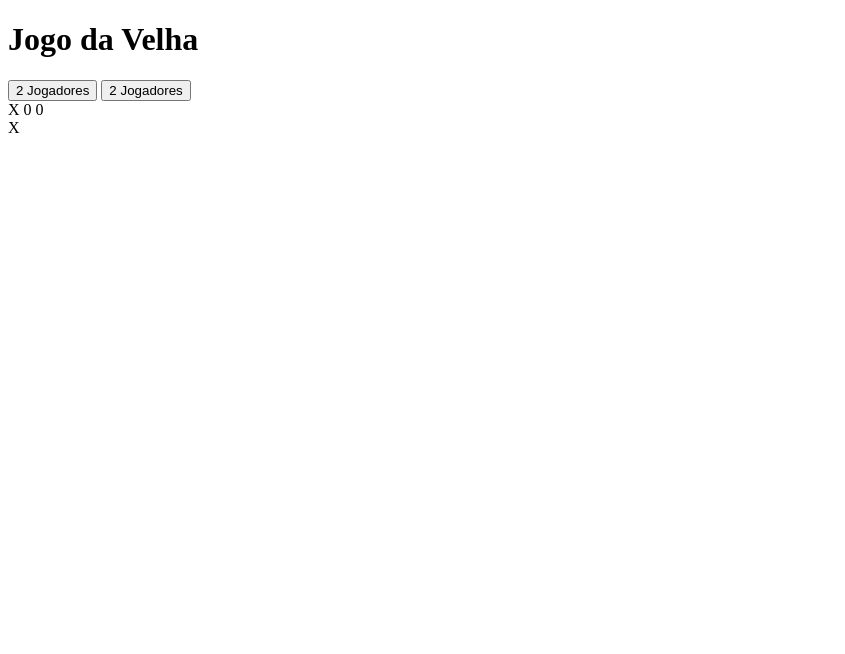
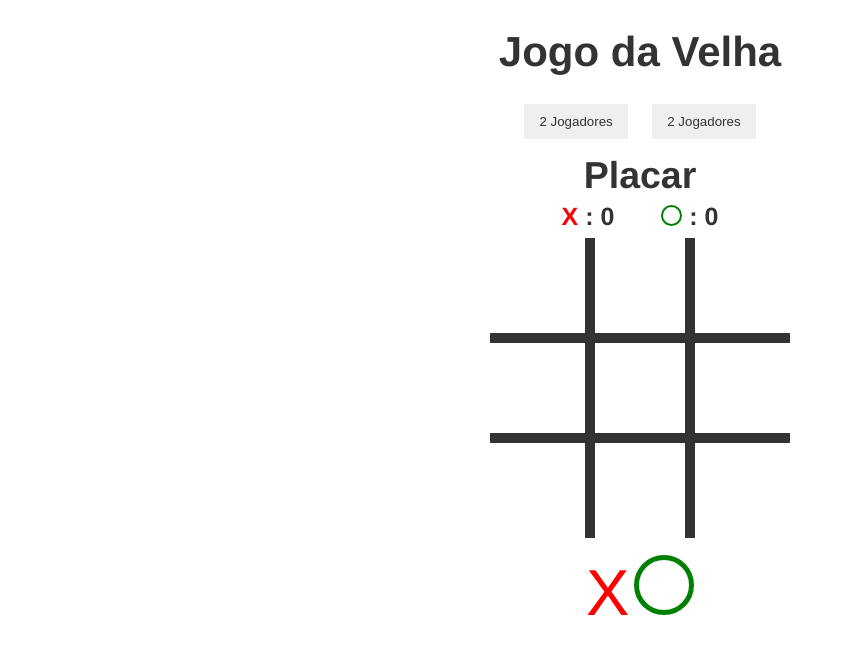
Before and after one commit to dev-wsantos/javascript-jogo-da-velha, a plain HTML site: page index.html in a window 1280 px wide. Shown: the whole page, without its empty margins (0-845 px from the left). Drawn offline with Linux system fonts and the light colour scheme.

Commit message:
css finalizado

```diff
--- a/css/style.css
+++ b/css/style.css
@@ -0,0 +1,132 @@
+
+* {
+  color: #333;
+}
+
+body {
+  text-align: center;
+  font-family: Helvetica, sans-serif;
+}
+
+h1 {
+  font-size: 42px;
+}
+
+/* buttons */
+
+#buttons-container button {
+  border: none;
+  padding: 10px 15px;
+  margin: 0 10px;
+  font-weight: 500;
+}
+#container {
+  display: flex;
+  width: 300px;
+  margin-top: 17px;
+  flex-direction: row;
+  flex-wrap: wrap;
+  position: relative;
+  margin-left: auto;
+  margin-right: auto;
+}
+.box {
+  height: 100px;
+  border: 5px solid #333;
+  box-sizing: border-box;
+  flex: 1 1 33%;
+}
+
+#block-1 {
+  border-top: none;
+  border-left: none;
+}
+#block-2 {
+  border-top: none;
+}
+#block-3 {
+  border-top: none;
+  border-right: none;
+}
+#block-4 {
+  border-left: none;
+}
+#block-6 {
+  border-right: none;
+}
+#block-7 {
+  border-left: none;
+  border-bottom: none;
+}
+#block-8 {
+  border-bottom: none;
+}
+#block-9 {
+  border-bottom: none;
+  border-right: none;
+}
+
+.x {
+  font-size: 65px;
+  color: red;
+  line-height: 100px;
+  display: inline-block;
+}
+.o {
+  width: 50px;
+  height: 50px;
+  border: 5px solid green;
+  border-radius: 50%;
+  display: inline-block;
+  margin-top: 17px;
+}
+
+/*.hide {
+  display: none; !important;
+}*/
+
+#scoreboard-container {
+  font-weight: bold;
+  font-size: 25px;
+  position: relative;
+  margin-left: auto;
+  margin-right: auto;
+  top: 10px;
+}
+#scoreboard-container h2 {
+  margin: 5px;
+}
+
+#x-scoreboard {
+  color: red;
+  margin-right 3px;
+}
+
+#o-scoreboard {
+  display: inline-block;
+  width: 17px;
+  height: 17px;
+  border: 2px solid green;
+  border-radius: 50%;
+  position: relative;
+  top: 1px;
+}
+
+[bola] {
+  padding-left: 40px;
+}
+
+#message p {
+  position: absolute;
+  margin-left: auto;
+  margin-right: auto;
+  left:0;
+  right:0;
+  top: 150px;
+  width: 500px;
+  font-size: 50px;
+  background-color: #333;
+  color: white;
+  padding: 20px;
+  display: none;
+}
--- a/index.html
+++ b/index.html
@@ -8,9 +8,20 @@
   </head>
   <body>
     <h1>Jogo da Velha</h1>
-    <div class="buttons-container">
+    <div id="buttons-container">
       <button id="2-players">2 Jogadores</button>
       <button id="ia-players">2 Jogadores</button>
+    </div>
+    <div id="scoreboard-container">
+      <h2>Placar</h2>
+      <span class="score-box">
+        <span id="x-scoreboard">X</span>
+        <span id="scoreboard-1">: 0</span>
+      </span>
+      <span class="score-box" bola>
+        <span id="o-scoreboard"></span>
+        <span id="scoreboard-2">: 0</span>
+      </span>
     </div>
 
     <div id="container" class="hide">
@@ -25,16 +36,7 @@
       <div class="box" id="block-8"></div>
       <div class="box" id="block-9"></div>
 
-      <div class="scoreboard-container">
-        <span class="score-box">
-          <span id="x-scoreboard">X</span>
-          <span id="scoreboard-1">0</span>
-        </span>
-        <span class="score-box">
-          <span id="x-scoreboard"></span>
-          <span id="scoreboard-2">0</span>
-        </span>
-      </div>
+
 
     </div>
 
@@ -43,8 +45,8 @@
       <div class="o"></div>
     </div>
 
-    <div id="message hide">
-      <p></p>
+    <div id="message" class="hide">
+      <p>Jogador 1 Venceu</p>
     </div>
 
   <script src="js/scripts.js"></script>
```
